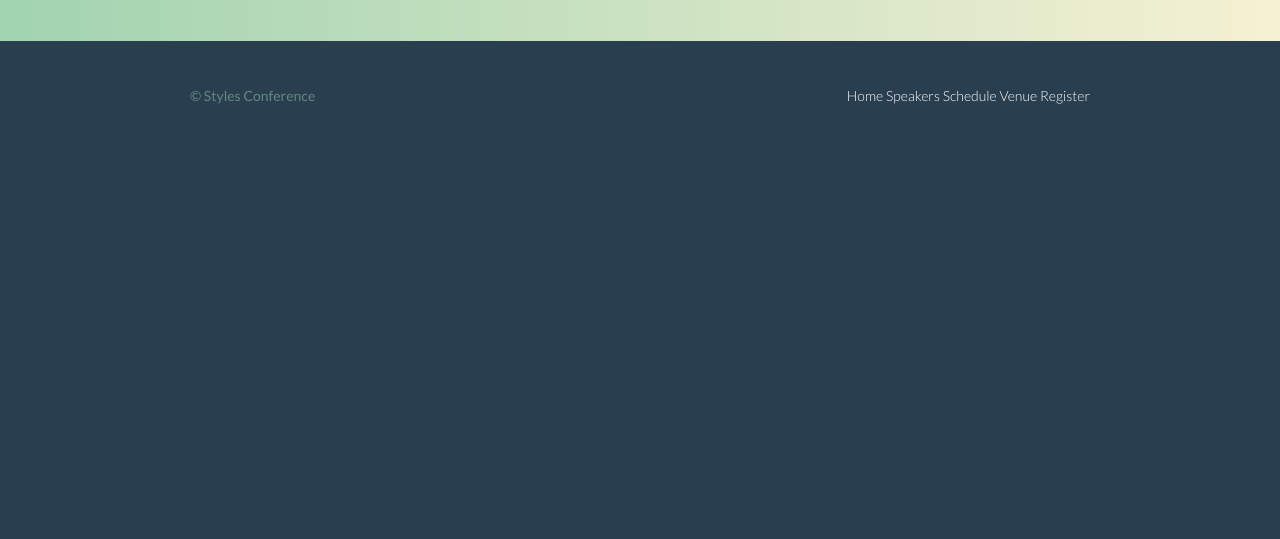
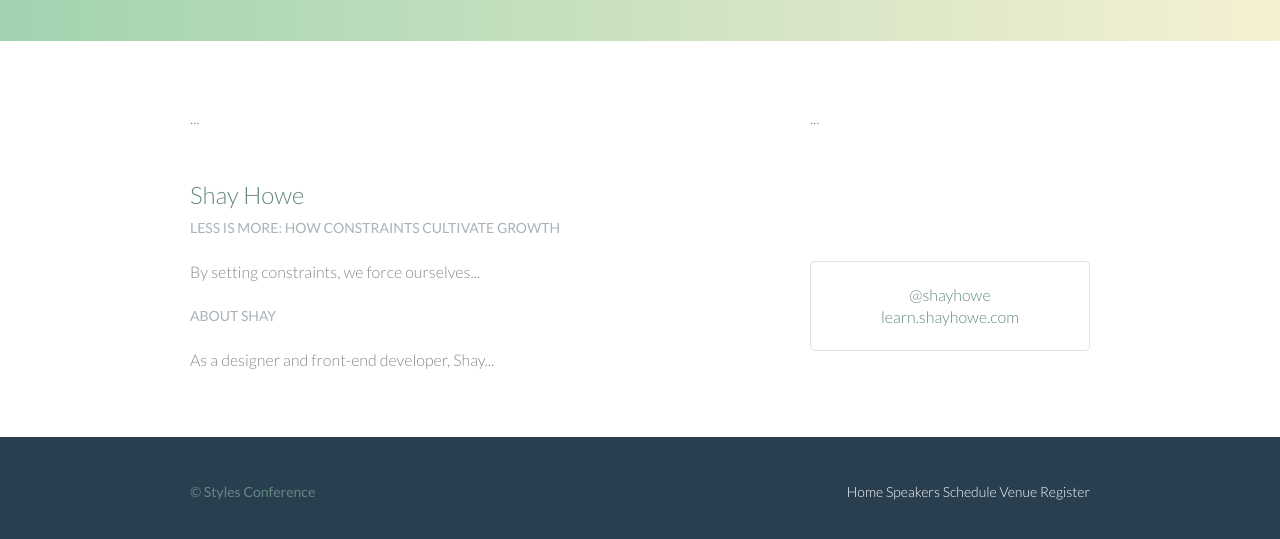
Before and after one commit to Tim4654/styles-conference, a plain HTML site: page speakers.html in a window 1280 px wide. Shown: the part 355-894 px from the top of the page. Before the commit the page ends 800 px from the top, so only its background shows below. Drawn offline with Linux system fonts and the light colour scheme.

Commit message:
november 2nd

```diff
--- a/assets/stylesheets/main.css
+++ b/assets/stylesheets/main.css
@@ -297,6 +297,14 @@ p a {
 .nav {
   text-align: right;
 }
+.nav li {
+  display: inline-block;
+  margin: 0 10px;
+  vertical-align: top;
+}
+.nav li:last-child {
+  margin-right: 0;
+}
 
 /*
   ========================================
@@ -320,3 +328,19 @@ p a {
 .teaser a:hover h3 {
   color: #a9b2b9;
 }
+/*
+  ========================================
+  Speakers
+  ========================================
+*/
+
+.speaker-info {
+  border: 1px solid #dfe2e5;
+  border-radius: 5px;
+  margin-top: 88px;
+  padding: 22px 0;
+  text-align: center;
+}
+.speaker {
+  margin-bottom: 44px;
+}
--- a/speakers.html
+++ b/speakers.html
@@ -41,6 +41,46 @@
 
       </div>
     </section>
+    <section class="row">
+      <div class="grid">
+
+        <section class="speaker" id="chris-mills">
+
+          <div class="col-2-3">
+            ...
+          </div><!--
+
+          --><aside class="col-1-3">
+            ...
+          </aside>
+
+        </section>
+        <section id="shay-howe">
+
+          <div class="col-2-3">
+            <h2>Shay Howe</h2>
+    <h5>Less Is More: How Constraints Cultivate Growth</h5>
+
+    <p>By setting constraints, we force ourselves...</p>
+
+    <h5>About Shay</h5>
+
+    <p>As a designer and front-end developer, Shay...</p>
+          </div><!--
+          --><aside class="col-1-3">
+            <div class="speaker-info">
+
+              <ul>
+                <li><a href="https://twitter.com/shayhowe">@shayhowe</a></li>
+                <li><a href="http://learn.shayhowe.com/">learn.shayhowe.com</a></li>
+              </ul>
+            </div>
+          </aside>
+
+        </section>
+      </div>
+    </section>
+
 
     <!-- Footer -->
 
```
Also changed, not shown: index.html (+14 -10 lines), assets/images/home/schedule.jpg (added), assets/images/home/speakers.jpg (added), assets/images/home/venue.jpg (added).
